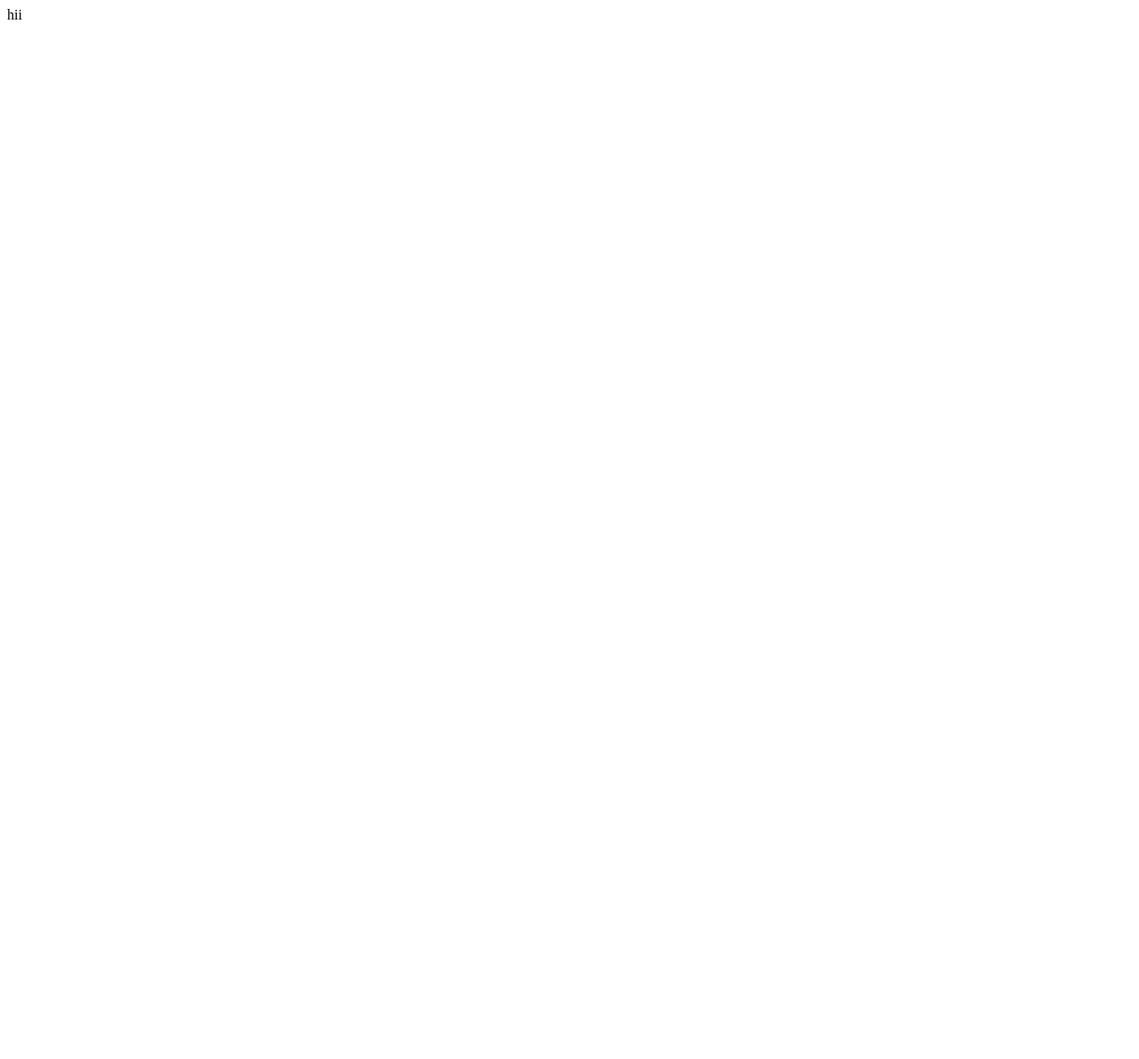
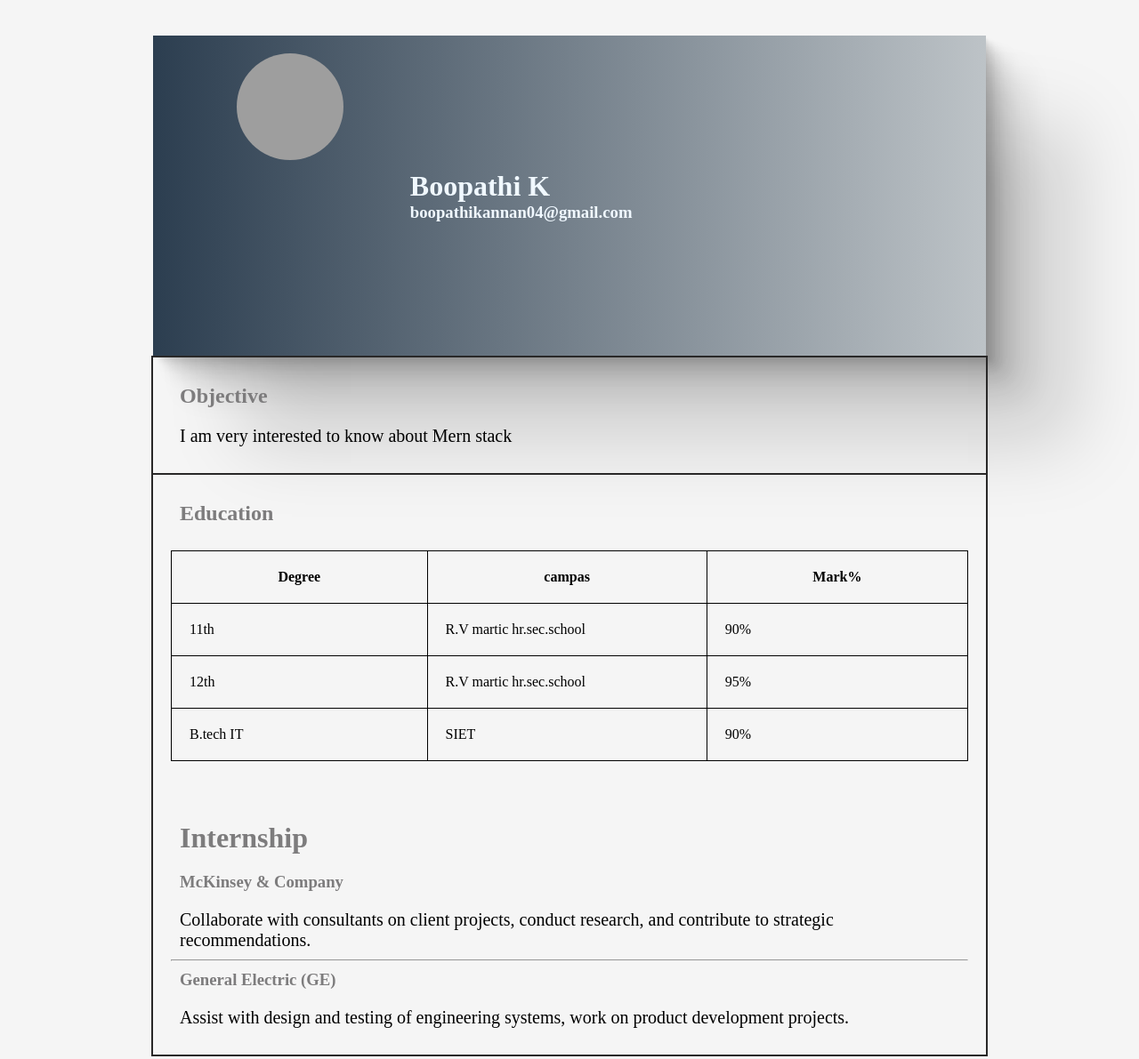
Before and after one commit to boopathi-kannan/website, a plain HTML site: page index.html in a window 1280 px wide. Shown: the whole page at 89% size. Before the commit the page ends 800 px from the top, so only its background shows below. Drawn offline with Linux system fonts and the light colour scheme; grey boxes are pictures that could not be loaded.

Commit message:
Update index.html

```diff
--- a/index.html
+++ b/index.html
@@ -4,9 +4,187 @@
   <meta charset="UTF-8">
   <meta name="viewport" content="width=device-width, initial-scale=1.0">
   <title>Document</title>
+  <style>
+    *{
+      margin: 0px;
+      padding: 0px;
+    }
+    body{
+      background-color:#f5f5f5;
+      align-items: center;
+      display: flex;
+      flex-direction:column;
+      justify-content: center;
+      padding: 40px;
+
+
+    }
+    .section1
+    {
+         width: 70vw;
+         height:40vh;
+         background: #bdc3c7;  /* fallback for old browsers */
+          background: -webkit-linear-gradient(to right, #2c3e50, #bdc3c7);  /* Chrome 10-25, Safari 5.1-6 */
+          background: linear-gradient(to right, #2c3e50, #bdc3c7); /* W3C, IE 10+/ Edge, Firefox 16+, Chrome 26+, Opera 12+, Safari 7+ */
+          box-shadow:
+   2.8px 2.8px 2.2px rgba(0, 0, 0, 0.042),
+  6.7px 6.7px 5.3px rgba(0, 0, 0, 0.061),
+  12.5px 12.5px 10px rgba(0, 0, 0, 0.075),
+  22.3px 22.3px 17.9px rgba(0, 0, 0, 0.089),
+  41.8px 41.8px 33.4px rgba(0, 0, 0, 0.108),
+  100px 100px 80px rgba(0, 0, 0, 0.15)
+;
+
+         display: flex;
+         flex-direction: row;
+         padding: 20px;
+
+    }
+    .image
+    {
+      width: 30%;
+      height: 100%;
+      display: flex;
+      flex-direction:row;
+      justify-content: center;
+
+
+    }
+    .image-design
+    {
+      border-radius: 70px;
+      width: 120px;
+      height: 120px;
+    }
+    .data
+    {
+      display: flex;
+      flex-direction: column;
+      justify-content: center;
+
+    }
+    .heading
+    {
+      color: rgb(125, 124, 125);
+      padding: 10px;
+    }
+    .section2
+    {
+
+      width: 70vw;
+      padding: 20px;
+      border-top: 0cap;
+      border-bottom: 0cap;
+      border-style: solid;
+      border-width: 2px;
+      border-color: rgb(41, 40, 40);
+    }
+    .para
+    {
+      font-size: 20px;
+      padding: 10px;
+    }
+    .section3
+    {
+      border-style: solid;
+      border-width: 2px;
+      border-color: rgb(41, 40, 40);
+      width: 70vw;
+      padding: 20px;
+      border-top: 0cap;
+      border-bottom: 0cap;
+    }
+    .table-design
+    {
+      padding: 20px;
+      align-items: center;
+
+    }
+    table,th,td
+    {
+      border: 1px solid black;
+      border-collapse: collapse;
+      padding: 20px;
+
+      width: 70vw;
+
+
+
+    }
+    .section4
+    {
+      border-style: solid;
+      border-width: 2px;
+      border-color: rgb(41, 40, 40);
+      width: 70vw;
+      padding: 20px;
+      border-top: 0cap;
+
+    }
+    .heading1
+    {
+      color: aliceblue;
+    }
+
+
+
+  </style>
 </head>
 <body>
-  hii
+    <div class="section1">
+      <div class="image">
+         <img src="https://res.cloudinary.com/da2chknoz/image/upload/v1725948631/images_13_kxbda9.jpg" class="image-design">
+      </div>
+      <div class="data">
+            <h1 class="heading1">Boopathi K</h1>
+            <h3 class="heading1">
+              boopathikannan04@gmail.com
+            </h3>
+      </div>
+    </div>
+    <div class="section2">
+      <h2 class="heading">Objective</h2>
+      <p class="para">I am very interested to know about Mern stack</p>
+    </div>
+    <div class="section3">
+      <h2 class="heading">Education</h2>
+      <span class="table-design">
+      <table>
+        <tr>
+          <th>Degree</th>
+          <th>campas</th>
+          <th>Mark%</th>
+        </tr>
+        <tr>
+          <td>11th</td>
+          <td>R.V martic hr.sec.school</td>
+          <td>90%</td>
+        </tr>
+        <tr>
+          <td>12th</td>
+          <td>R.V martic hr.sec.school</td>
+          <td>95%</td>
+        </tr>
+        <tr>
+          <td>B.tech IT</td>
+          <td>SIET</td>
+          <td>90%</td>
+        </tr>
+
+
+      </table>
+      </span>
+    </div>
+    <div class="section4">
+        <h1 class="heading">Internship</h1>
+        <h3 class="heading">McKinsey & Company</h3>
+        <p class="para">Collaborate with consultants on client projects, conduct research, and contribute to strategic recommendations.</p>
+    <hr/>
+        <h3 class="heading">General Electric (GE)</h3>
+        <p class="para">Assist with design and testing of engineering systems, work on product development projects.</p>
+
+    </div>
+    <div class="section5"></div>
 
 </body>
 </html>
```
